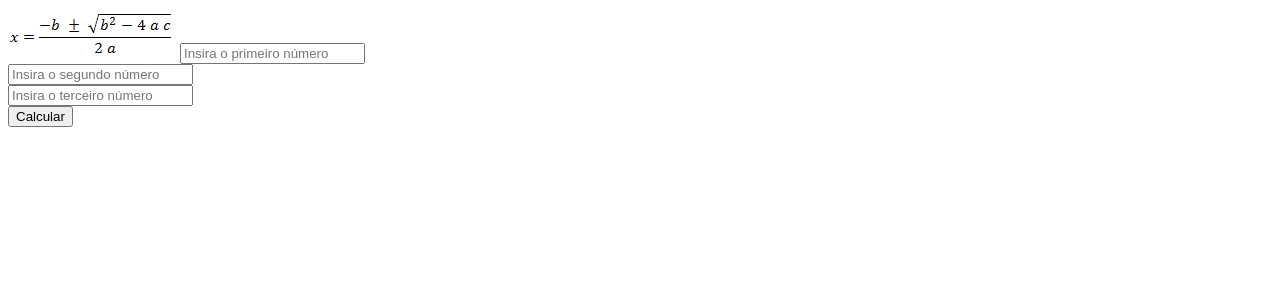
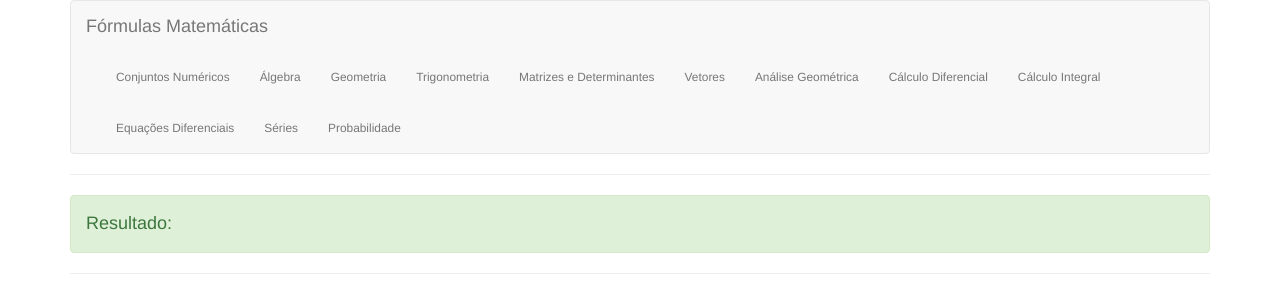
Before and after one commit to TecnoSigma/Equations, a plain HTML site: page index.html in a window 1280 px wide. Drawn offline with Linux system fonts and the light colour scheme.

Commit message:
Menus Criados

```diff
--- a/index.html
+++ b/index.html
@@ -1,25 +1,72 @@
-<!DOCTYPE hmtl>
-<html lang="pt-BR">
-	<head>
+<!DOCTYPE html>
+<html>
+	<head lang="pt-BR">
 		<meta charset="UTF-8">
+		<meta http-equiv="X-UA-Compatible" content="IE=edge">
+		<meta name="viewport" content="width=device-width, initial-scale=1">
+
 		<title>Fórmulas Matemáticas</title>
+
+		<link href="css/bootstrap.min.css" rel="stylesheet">
+		<link href="css/style.css" rel="stylesheet">
+
 	</head>
 	<body>
-	<img src="img/baskara.png">
-		<input type="text" id="num_01" placeholder="Insira o primeiro número"></input><br>
-		<input type="text" id="num_02" placeholder="Insira o segundo número"></input><br>
-		<input type="text" id="num_03" placeholder="Insira o terceiro número"></input><br>
-		<button id="Calcular" onclick="Somar()">Calcular</button>
-		<script>
-			function Somar()
-			{
-				num01 = document.getElementById("num_01").value;
-				num02 = document.getElementById("num_02").value;
-				num03 = document.getElementById("num_03").value;
+		<div class="container">
 
-				console.log(parseInt(num01) + parseInt(num02) + parseInt(num03));
-			}
+			<section id="Header">
+				<nav class="navbar navbar-default" role="navigation">
+					<div class="container-fluid">
+						<div class="navbar-header">
+							<button type="button" class="navbar-toggle collapsed" data-toggle="collapse" data-target="#bs-example-navbar-collapse-1">
+								<span class="sr-only">Toggle navigation</span>
+								<span class="icon-bar"></span>
+								<span class="icon-bar"></span>
+								<span class="icon-bar"></span>
+							</button>
+							<a class="navbar-brand" href="#">Fórmulas Matemáticas</a>
+						</div>
+						<div class="collapse navbar-collapse" id="bs-example-navbar-collapse-1">
+							<ul class="nav navbar-nav">
+								<li><a href="#"><small>Conjuntos Numéricos</small></a></li>
+								<li><a href="#"><small>Álgebra</small></a></li>
+								<li><a href="#"><small>Geometria</small></a></li>
+								<li><a href="#"><small>Trigonometria</small></a></li>
+								<li><a href="#"><small>Matrizes e Determinantes</small></a></li>
+								<li><a href="#"><small>Vetores</small></a></li>
+								<li><a href="#"><small>Análise Geométrica</small></a></li>
+								<li><a href="#"><small>Cálculo Diferencial</small></a></li>
+								<li><a href="#"><small>Cálculo Integral</small></a></li>
+								<li><a href="#"><small>Equações Diferenciais</small></a></li>
+								<li><a href="#"><small>Séries</small></a></li>
+								<li><a href="#"><small>Probabilidade</small></a></li>
+							</ul>
+							</div>
+							</div>
+							</nav>
+					</section>
 
-		</script>
+					<section id="Mensagens">
+						<!-- Mensagem de erro -->
+						<div class="alert alert-danger hidden" role="alert" id="msgErro">
+							<p><span id="descricao_erro"></span></p>
+						</div>
+						<div class="alert alert-warning hidden" role="alert" id="msgErro">
+							<p><span id="descricao_warning"></span></p>
+						</div>
+					</section>
+
+					<section id="Corpo_do_Calculo">
+					</section>
+					<hr>
+					<section id="Resultado_do_Calculo">
+						<div class="alert alert-success" role="alert" id="msgErro">
+							<p><span id="resultado">Resultado:</span></p>
+						</div>
+					</section>
+					<hr>
+					<section id="Footer"></section>
+
+		</div>
 	</body>
 </html>
```
